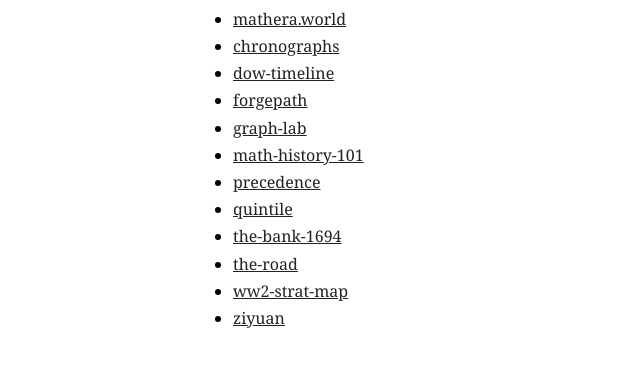
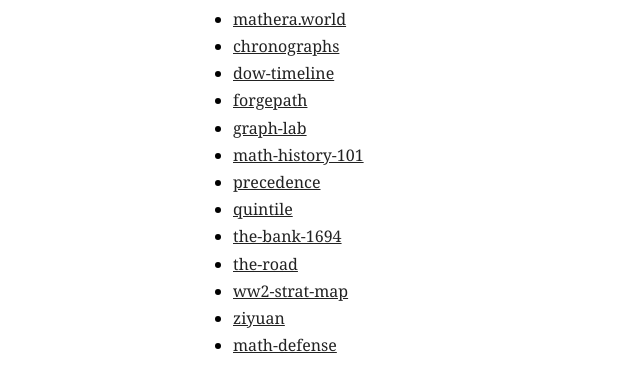
Before and after one commit to the-court-press/the-court-press.github.io, a plain HTML site: page index.html in a window 1280 px wide. Shown: the part 110-502 px from the top of the page, without its empty margins (127-767 px from the left). Drawn offline with Linux system fonts and the light colour scheme.

Commit message:
Index: add math-defense

```diff
--- a/index.html
+++ b/index.html
@@ -11,4 +11,5 @@
 <li><a href="/the-road/">the-road</a></li>
 <li><a href="/ww2-strat-map/">ww2-strat-map</a></li>
 <li><a href="/ziyuan/">ziyuan</a></li>
+<li><a href="/math-defense/">math-defense</a></li>
 </ul></body></html>
```
